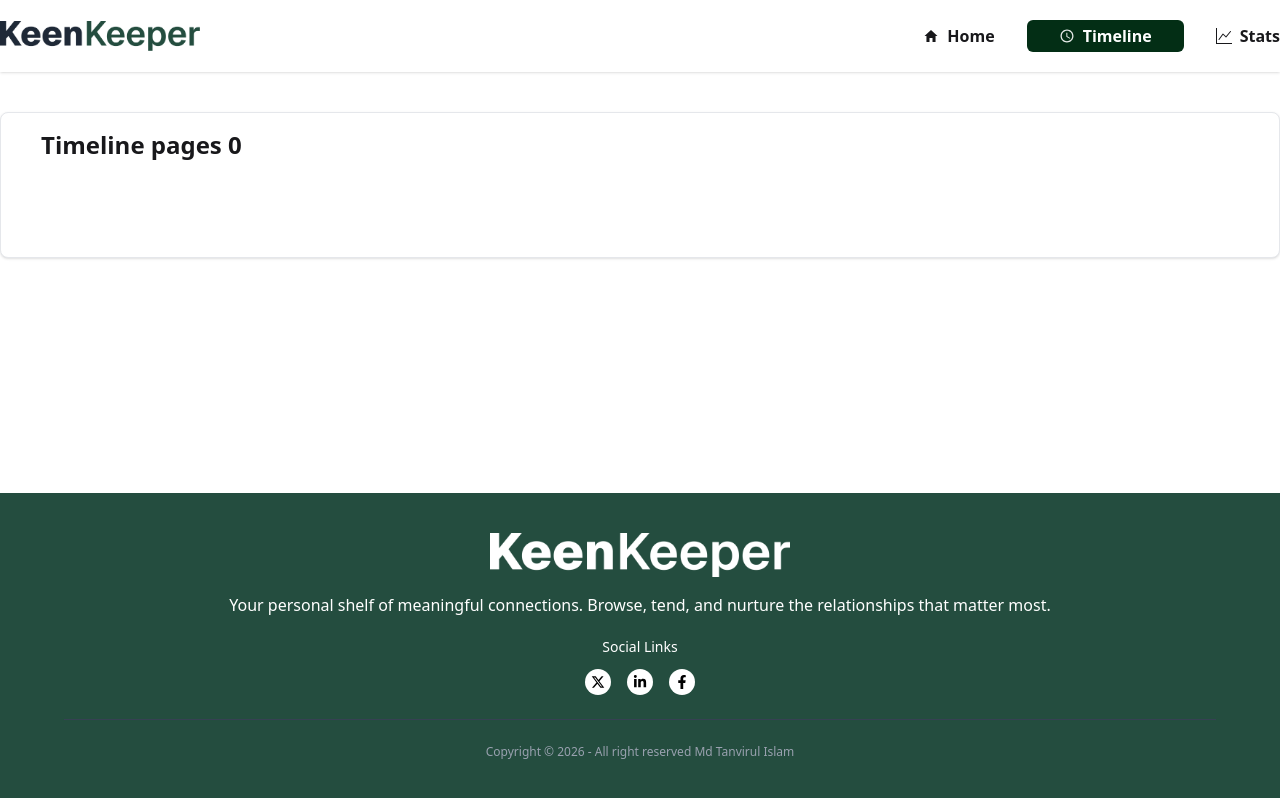
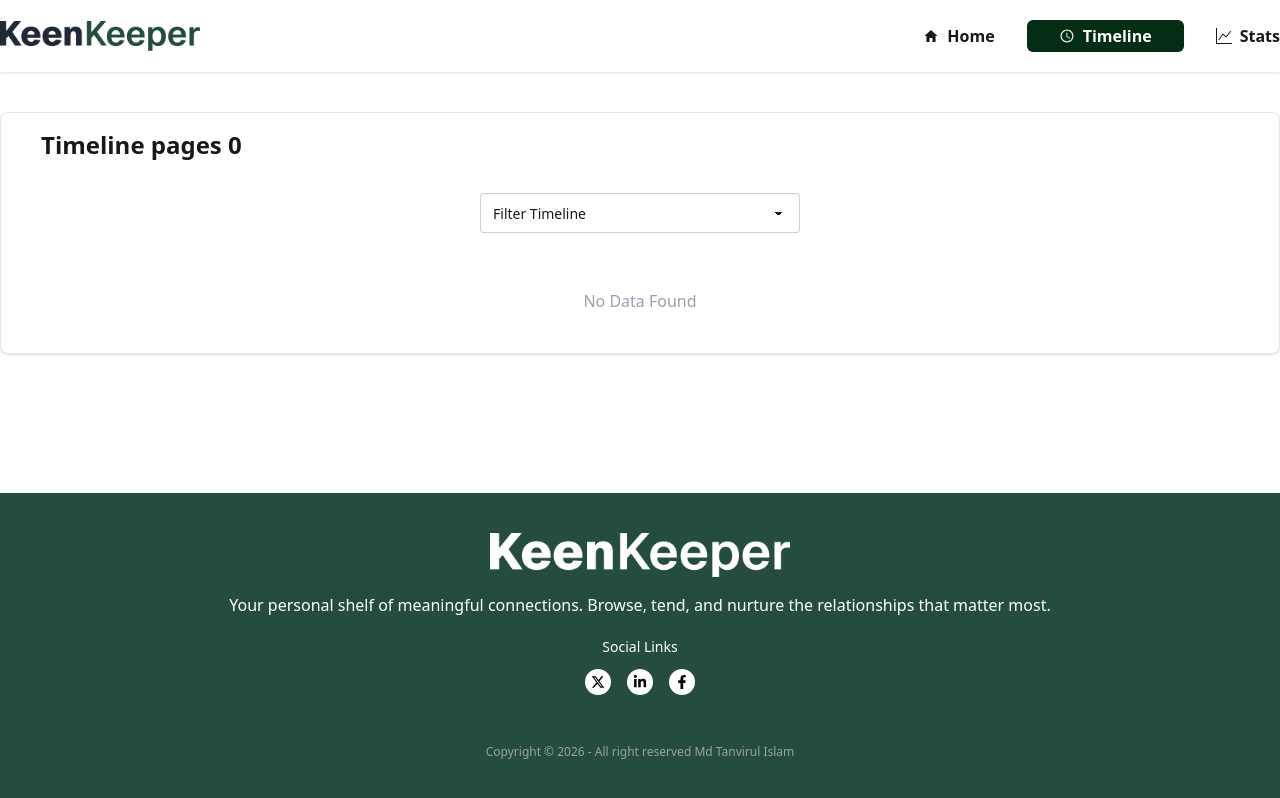
Before and after one commit to dhtanvir/keen-keeper-a7-project, a Next.js app: page /timeline in a window 1280 px wide. Built offline with nearby package versions, Linux system fonts and the light colour scheme.

Commit message:
Filter section done

```diff
--- a/package.json
+++ b/package.json
@@ -14,6 +14,7 @@
     "react-dom": "19.2.4",
     "react-icons": "^5.6.0",
     "react-spinners": "^0.17.0",
+    "react-tabs": "^6.1.1",
     "react-toastify": "^11.0.5",
     "recharts": "^3.8.1"
   },
--- a/src/app/timeline/page.jsx
+++ b/src/app/timeline/page.jsx
@@ -1,53 +1,30 @@
 "use client";
+
+
+import FilterCard from "@/components/app/FilterCard/FilterCard";
 import { KeenAppsContext } from "@/context/keen.context";
 import { useContext } from "react";
-import { FaTrash } from "react-icons/fa";
+import  CheckCard  from '@/components/app/CheckCard';
+
 
 const TimelinePage = () => {
-  const { timeline } = useContext(KeenAppsContext);
+  const { timeline , sortingType } = useContext(KeenAppsContext);
 
   console.log(timeline, " timeline text");
 
   return (
     <div className="container mx-auto py-10">
-      <div className="bg-white border border-gray-200 rounded-lg shadow-sm px-10">
+      <div
+        className="bg-white border border-gray-200
+      rounded-lg shadow-sm px-10"
+      >
         <h1 className="text-2xl font-bold py-4">
           Timeline pages {timeline.length}
         </h1>
-        <div>
-          <div className="py-10 flex flex-col gap-5 ">
-            {timeline?.map((item, index) => (
-              <div
-                key={index}
-                className="bg-white shadow-sm  rounded-lg
-                px-5 py-5 space-y-5"
-              >
-                <div className="flex items-center  justify-between">
-                  <div className="flex items-center gap-5 md:gap-5 ">
-                    <div
-                      className="  md:w-12 md:h-12 bg-transparent
-                        md:bg-white md:shadow-sm  rounded-full  md:rounded-2xl
-                      flex items-center justify-center"
-                    >
-                      {item.icon}
-                    </div>
-                    <div>
-                      <h6 className="text-[12px]  md:text-xl font-bold text-[#244D3F]">
-                        {item.type}: {item.name}
-                      </h6>
-                      <p className="text-[12px]  md:text-balance font-semibold ">
-                        {item.date}
-                      </p>
-                    </div>
-                  </div>
-                  <button className="btn bg-secondary text-white">
-                    <FaTrash size={12} />
-                  </button>
-                </div>
-              </div>
-            ))}
-          </div>
-        </div>
+        <FilterCard/>
+        {/* Timeline items */}
+        <CheckCard/>
+        {/* Timeline items */}
       </div>
     </div>
   );
--- /dev/null
+++ b/src/components/app/CheckCard.jsx
@@ -0,0 +1,64 @@
+import { KeenAppsContext } from "@/context/keen.context";
+import { useContext } from "react";
+import { FaPhoneAlt, FaRegCommentDots, FaTrash, FaVideo } from "react-icons/fa";
+
+const CheckCard = () => {
+  const { timeline, sortingType } = useContext(KeenAppsContext);
+
+  const filteredWishList = timeline.filter((item) => {
+    if (!sortingType || sortingType === "all") return true;
+    return item.type.toLowerCase() === sortingType;
+  });
+
+  console.log(filteredWishList, "Filtered Timeline");
+
+  return (
+    <div className="py-10 flex flex-col gap-5">
+      {filteredWishList.length > 0 ? (
+        filteredWishList.map((item, index) => {
+          const type = item.type?.toLowerCase();
+
+          return (
+            <div
+              key={index}
+              className="bg-white shadow-sm rounded-lg px-5 py-5 border
+               border-gray-100"
+            >
+              <div className="flex items-center justify-between">
+                <div className="flex items-center gap-5">
+                  <div
+                    className="w-12 h-12 bg-gray-50 rounded-2xl flex
+                   items-center justify-center text-2xl"
+                  >
+                    {type === "video" && <FaVideo className="text-blue-500" />}
+                    {type === "calls" && (
+                      <FaPhoneAlt className="text-green-500" />
+                    )}
+                    {type === "text" && (
+                      <FaRegCommentDots className="text-orange-500" />
+                    )}
+                  </div>
+
+                  <div>
+                    <h6 className="font-bold text-[#244D3F]">
+                      {item.type}: {item.name}
+                    </h6>
+                    <p className="text-sm text-gray-500">{item.date}</p>
+                  </div>
+                </div>
+
+                <button className="btn btn-ghost text-red-400 hover:text-red-600">
+                  <FaTrash size={16} />
+                </button>
+              </div>
+            </div>
+          );
+        })
+      ) : (
+        <p className="text-center text-gray-400">No Data Found</p>
+      )}
+    </div>
+  );
+};
+
+export default CheckCard;
--- /dev/null
+++ b/src/components/app/FilterCard/FilterCard.jsx
@@ -0,0 +1,28 @@
+import { KeenAppsContext } from "@/context/keen.context";
+import { useContext } from "react";
+
+const FilterCard = () => {
+  const { sortingType, setSortingType } = useContext(KeenAppsContext);
+
+  const handleChange = (e) => {
+    const value = e.target.value;
+    setSortingType(value);
+  };
+  return (
+    <div className="flex justify-center py-4">
+      <select
+        value={sortingType || "all"}
+        onChange={handleChange}
+        className="select select-bordered "
+      >
+
+        <option value="all">Filter Timeline</option>
+        <option value="calls">Calls</option>
+        <option value="text">Text</option>
+        <option value="video">Video</option>
+      </select>
+    </div>
+  );
+};
+
+export default FilterCard;
--- a/src/components/app/FriendsToggleButton.jsx
+++ b/src/components/app/FriendsToggleButton.jsx
@@ -9,7 +9,6 @@ import { toast } from "react-toastify";
 
 const FriendsToggleButton = ({ app }) => {
   const { timeline, setTimeline } = useContext(KeenAppsContext);
-
   const handleAction = ({ type, name, icon, date }) => {
     setTimeline([...timeline, { type, name, icon, date }]);
     toast.success(`${type} is added to timeline!`);
@@ -24,7 +23,7 @@ const FriendsToggleButton = ({ app }) => {
       <button
         onClick={() =>
           handleAction({
-            type: "Calls with Sarah",
+            type: "calls",
             name: app.name,
             icon: <IoCall />,
             date: app.next_due_date,
@@ -46,7 +45,7 @@ const FriendsToggleButton = ({ app }) => {
       <button
         onClick={() =>
           handleAction({
-            type: "Text with Sarah ",
+            type: "text",
             name: app.name,
             icon: <BsChatText />,
             date: app.next_due_date,
@@ -68,7 +67,7 @@ const FriendsToggleButton = ({ app }) => {
       <button
         onClick={() =>
           handleAction({
-            type: "Video with Sarah ",
+            type: "video",
             name: app.name,
             icon: <FaVideo />,
             date: app.next_due_date,
--- a/src/context/keen.context.jsx
+++ b/src/context/keen.context.jsx
@@ -9,10 +9,13 @@ const KeenAppsProvider = ({ children }) => {
 
   const [timeline, setTimeline] = useState([]);
 
+  const [sortingType,setSortingType] = useState("all");
+
   const data = {
-    name: " jajon ",
     timeline,
     setTimeline,
+    sortingType,
+    setSortingType,
   };
 
   return (
```
Also changed, not shown: 1 other file (tests, documents, lock files or other folders).
